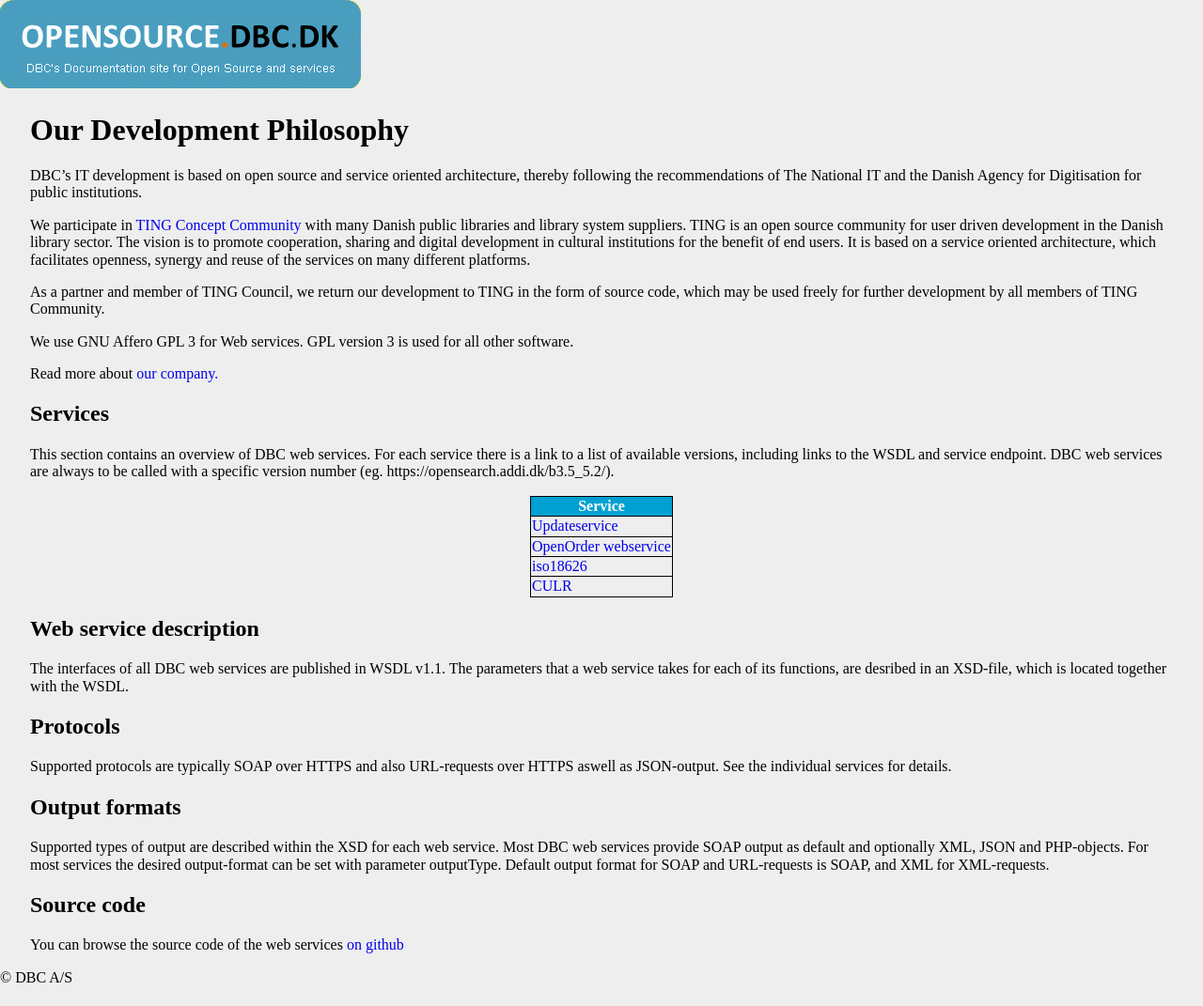
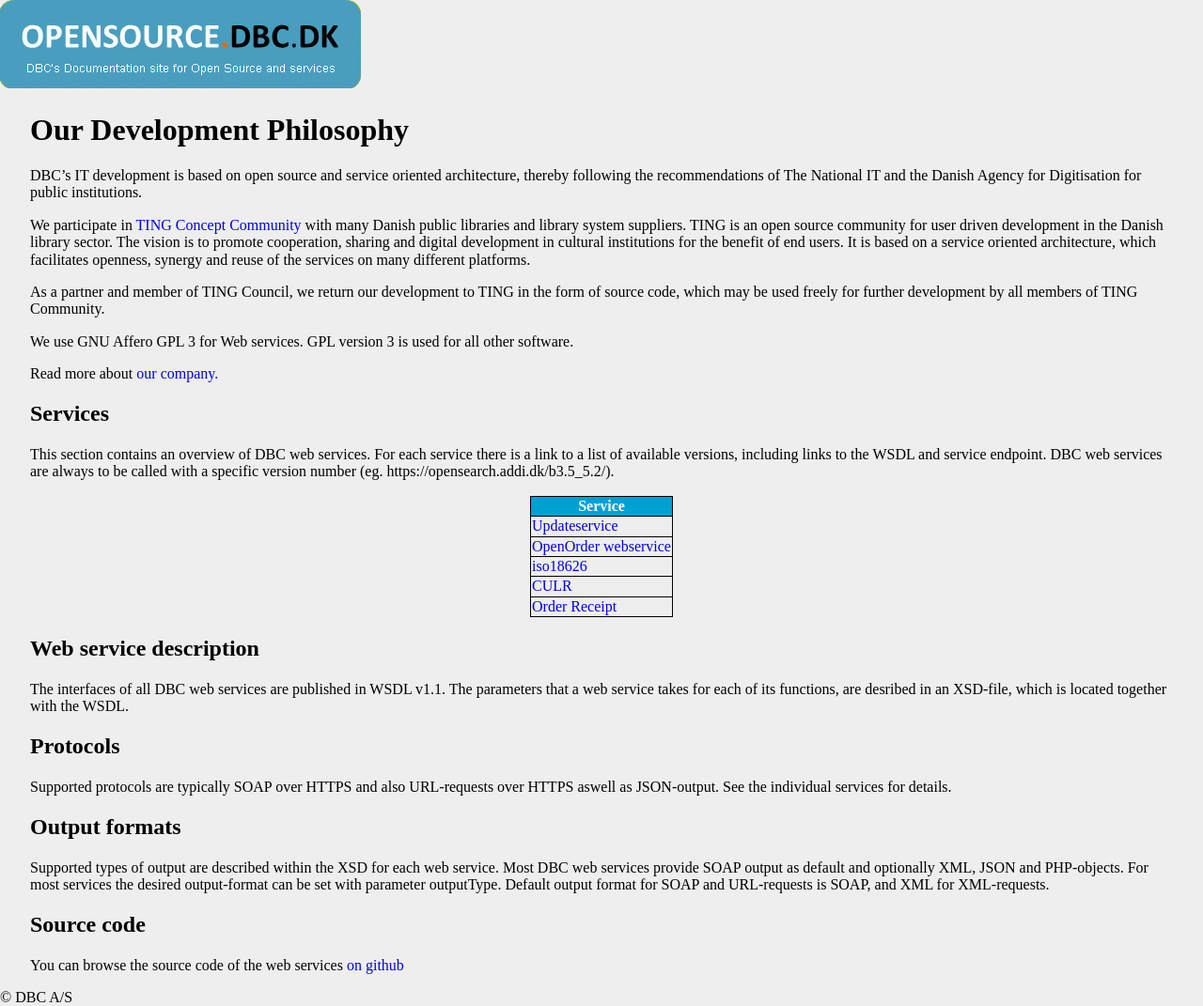
Before and after one commit to mran-dbc/MyTestDocRepo, a Jekyll site: the page built from docs/index.md, in a window 1280 px wide. Shown: the whole page at 94% size. Built offline with Jekyll 4.4.1, drawn with Linux system fonts in a browser that asks for light colours; nearby versions of some CDN libraries; our own code applies the rules of GitHub Pages for plain Markdown files; before the commit the page ends 1050 px from its top, so only the background shows below that.

Commit message:
Changed: tor 26 mar 09:46:20 CET 2020

```diff
--- a/docs/index.md
+++ b/docs/index.md
@@ -30,10 +30,11 @@ specific version number (eg. https://opensearch.addi.dk/b3.5_5.2/).
 
 | Service                                               |
 |-------------------------------------------------------|
-| [Updateservice](/updateservice/Home.md)               |
-| [OpenOrder webservice](/OpenOrder-webservice/Home.md) |
+| [Updateservice](updateservice/Home.md)                |
+| [OpenOrder webservice](OpenOrder-webservice/Home.md)  |
 | [iso18626](iso18636/Home.md)                          |
 | [CULR](culrservice/Home.md)                           |
+| [Order Receipt](orderreceipt/Home.md)                 |
 
 ## Web service description
 The interfaces of all DBC web services are published in WSDL v1.1. The
```
